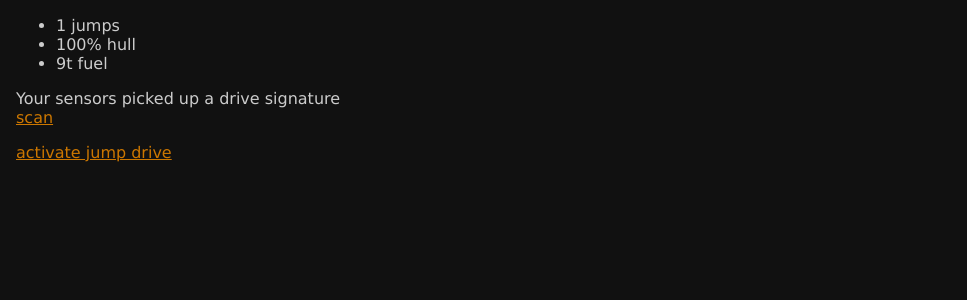
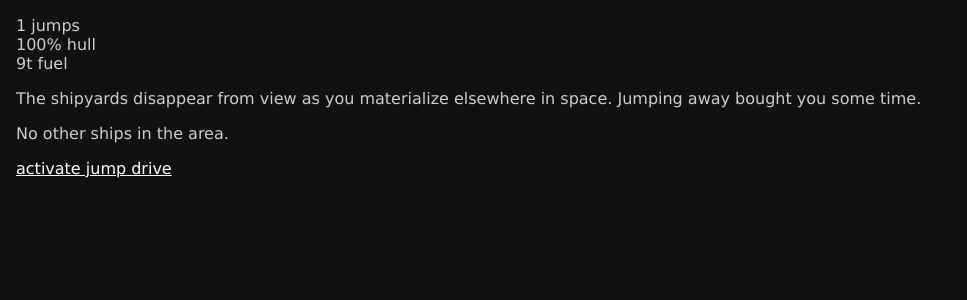
Before and after one commit to pgscandeias/readytoengage, a Vue app: page / in a window 1280 px wide. Both pictures are taken after a click on the link "activate jump drive". Shown: the top 300 px of the page, without its empty margins (0-967 px from the left). Built offline with nearby package versions, Linux system fonts and the light colour scheme.

Commit message:
Little bit of narration

```diff
--- a/src/App.vue
+++ b/src/App.vue
@@ -13,7 +13,7 @@ body {
   font-size: 16px;
 }
 a {
-  color: #c70;
+  color: #fff;
 }
 #app {
   -webkit-font-smoothing: antialiased;
--- a/src/components/Dashboard.vue
+++ b/src/components/Dashboard.vue
@@ -1,18 +1,13 @@
 <template>
   <div>
-    <div class="stats" v-if="stats.games > 0">
-      HS:{{ stats.highscore }}
-      G:{{ stats.games }}
-      K:{{ stats.kills }}
-    </div>
+    <div v-if="!gameover">
 
-    <ul v-if="ship.jumps > 0">
-      <li>{{ ship.jumps }} jumps</li>
-      <li>{{ ship.hull }}% hull</li>
-      <li>{{ ship.fuel }}t fuel</li>
-    </ul>
+      <ul class="ship-status" v-if="ship.jumps > 0">
+        <li>{{ ship.jumps }} jumps</li>
+        <li>{{ ship.hull }}% hull</li>
+        <li>{{ ship.fuel }}t fuel</li>
+      </ul>
 
-    <div v-if="!gameover">
       <div v-if="msg">
         {{ msg }}
       </div>
@@ -54,12 +49,13 @@
       </p>
     </div>
 
-    <div
-      class="game-over"
-      v-if="gameover"
-    >
+    <div class="game-over" v-if="gameover">
       {{ gameoverReason }}
       You managed {{ ship.jumps }} jumps.
+    </div>
+
+    <div class="stats" v-if="stats.games > 0">
+      HS:{{ stats.highscore }} G:{{ stats.games }} K:{{ stats.kills }}
     </div>
   </div>
 </template>
@@ -128,7 +124,6 @@ export default {
         this.endTurn()
         return
       }
-
       this.resetArea()
 
       const probability = {
@@ -138,7 +133,37 @@ export default {
         }
       }
 
-      // Roll for mobs
+      // Special story points
+      switch (this.ship.jumps) {
+        case 1:
+          this.msg = `
+            The shipyards disappear from view as you materialize
+            elsewhere in space.
+            Jumping away bought you some time.
+          `
+          break
+
+        case 2:
+          this.msg = "They'll come for you sooner or later."
+          break
+
+        case 3:
+          this.msg = `
+            Fuel is running low. Might have to take some from others.
+          `
+          break
+
+        default:
+          break
+      }
+      if (this.ship.jumps === 1) {
+
+      }
+
+      // Roll for mobs?
+      if (this.ship.jumps <= 3) {
+        return
+      }
       this.area.hasMobs = this.roll() >= probability.mobs
       if (this.area.hasMobs) {
         // Armed?
@@ -167,7 +192,8 @@ export default {
         threat = this.coinFlip()
         if (threat) {
           this.ship.fighting = true
-          this.area.mobs.behaviour = "Your scan alerted them and they're on an intercept course."
+          this.area.mobs.behaviour =
+            "Your scan alerted them and they're on an intercept course."
         }
       }
 
@@ -191,7 +217,10 @@ export default {
         const salvagedFuel = this.roll(10)
         this.ship.fuel = this.ship.fuel + salvagedFuel
 
-        this.msg = 'You neutralized the enemy vessel and salvaged ' + salvagedFuel + ' tons of fuel'
+        this.msg =
+          'You neutralized the enemy vessel and salvaged ' +
+          salvagedFuel +
+          ' tons of fuel'
         this.ship.fighting = false
 
         this.stats.kills++
@@ -237,5 +266,15 @@ export default {
   position: absolute;
   top: 1rem;
   right: 1rem;
+  color: #999;
+}
+
+.ship-status {
+  margin-left: 0;
+  padding-left: 0;
+
+  li {
+    list-style: none;
+  }
 }
 </style>
```
